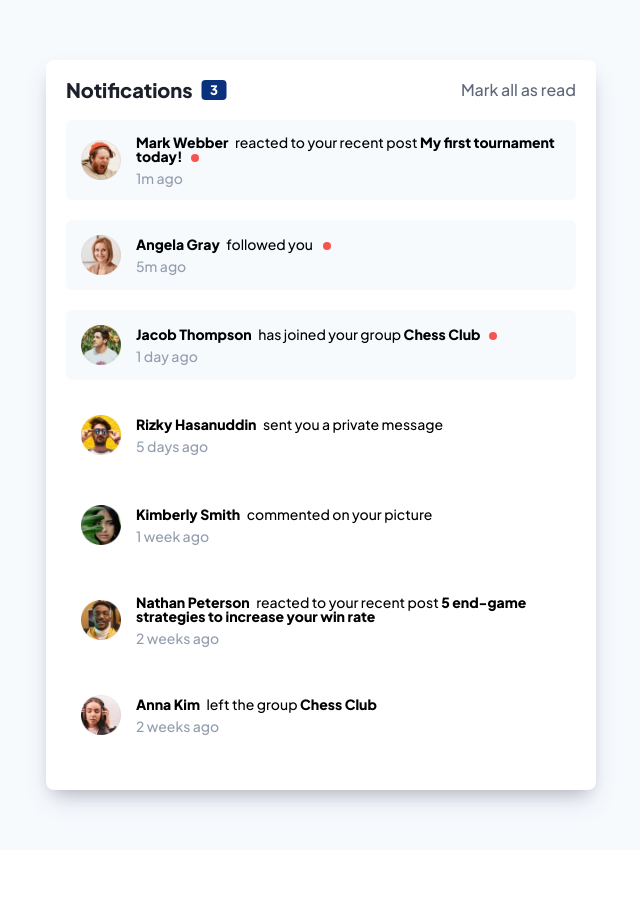
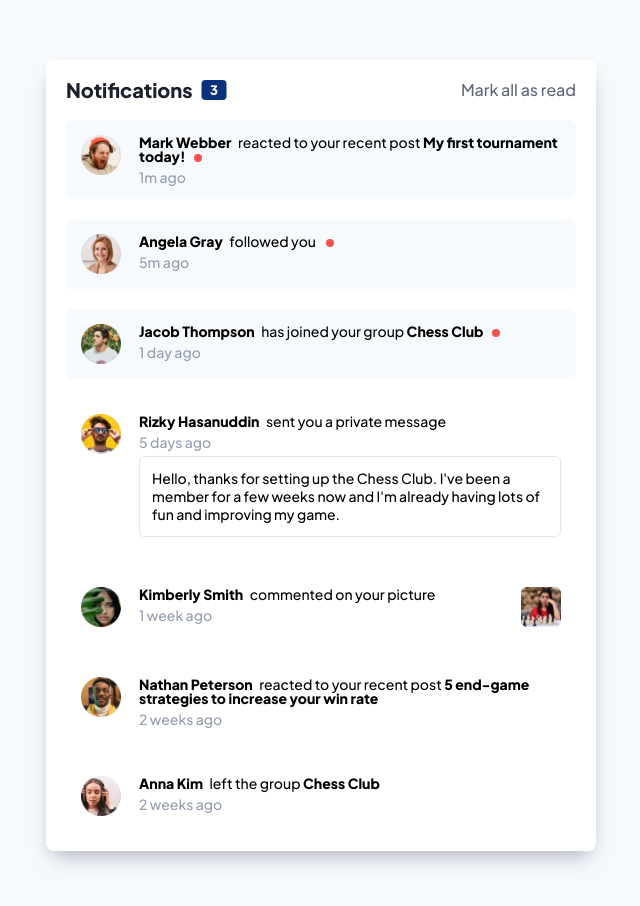
Before and after one commit to pperdana/frontend-mentor, a React (Vite) app in the folder notifications-page/: page / in a window 1280 px wide. Shown: the top 906 px of the page, without its empty margins (319-959 px from the left). Before the commit the page ends 850 px from the top, so only its background shows below. Built offline with nearby package versions, Linux system fonts and the light colour scheme.

Commit message:
add picture send and message ui

```diff
--- a/notifications-page/src/Person.jsx
+++ b/notifications-page/src/Person.jsx
@@ -1,8 +1,21 @@
-const Person = ({ post, group, name, status, id, sent, src, alt, read }) => {
+const Person = ({
+  post,
+  group,
+  name,
+  status,
+  id,
+  sent,
+  src,
+  alt,
+  read,
+  message,
+  picture,
+}) => {
   const background = read && "hsl(210, 60%, 98%)";
 
   return (
     <div className="card" style={{ background: `${background}` }}>
+      <div className="card-about">
         <img className="image" src={src} alt={alt} />
         <div className="info">
           <div className="desc">
@@ -11,7 +24,11 @@ const Person = ({ post, group, name, status, id, sent, src, alt, read }) => {
             <span className={read ? "dot display-dot" : "dot"}></span>
           </div>
           <div className="time">{sent}</div>
+          {message && <p className="message">{message}</p>}
+        </div>{" "}
       </div>
+
+      {picture && <img className="picture-send" src={picture} alt="chess" />}
     </div>
   );
 };
--- a/notifications-page/src/data.js
+++ b/notifications-page/src/data.js
@@ -5,7 +5,7 @@ import image4 from "./assets/images/avatar-rizky-hasanuddin.webp";
 import image5 from "./assets/images/avatar-kimberly-smith.webp";
 import image6 from "./assets/images/avatar-nathan-peterson.webp";
 import image7 from "./assets/images/avatar-anna-kim.webp";
-// import image3 from "./assets/images/image-chess.webp";
+import chess from "./assets/images/image-chess.webp";
 
 export const people = [
   {
@@ -41,6 +41,8 @@ export const people = [
     id: 4,
     name: "Rizky Hasanuddin",
     status: "sent you a private message",
+    message:
+      "Hello, thanks for setting up the Chess Club. I've been a member for a few weeks now and I'm already having lots of fun and improving my game.",
     sent: "5 days ago",
     src: image4,
     alt: "Image 4",
@@ -50,6 +52,7 @@ export const people = [
     id: 5,
     name: "Kimberly Smith",
     status: "commented on your picture",
+    picture: chess,
     sent: "1 week ago",
     src: image5,
     alt: "Image 5",
--- a/notifications-page/src/styles/List.scss
+++ b/notifications-page/src/styles/List.scss
@@ -1,15 +1,22 @@
 @import "./settings/_settings";
+
+.people {
+  display: flex;
+  flex-direction: column;
+  gap: 2rem;
+}
 
 .card {
   display: flex;
-  align-items: center;
-  gap: 1.5rem;
-
-  // background-color: $color-neutral--light-grayish-blue-1;
-  margin-bottom: 2rem;
   font-size: 1.4rem;
   padding: 1.5rem;
   border-radius: 6px;
+  justify-content: space-between;
+
+  .card-about {
+    display: flex;
+    gap: 1.8rem;
+  }
 
   .image {
     width: 4rem;
@@ -17,9 +24,15 @@
   }
 }
 
+.info {
+  display: flex;
+  flex-direction: column;
+  gap: 7px;
+}
+
 .desc {
   // position: relative;
-  margin-bottom: 0.8rem;
+  // margin-bottom: 0.8rem;
   .name {
     font-size: 1.4rem;
     display: inline;
@@ -53,3 +66,17 @@
 .time {
   color: $color-neutral--grayish-blue;
 }
+
+.message {
+  border: 1px solid hsl(210, 14%, 91%);
+  padding: 1.2rem;
+  border-radius: 5px;
+  line-height: 1.3;
+  // background-color: rgb(204, 241, 204);
+}
+
+.picture-send {
+  width: 40px;
+  height: 40px;
+  border-radius: px;
+}
```
Lines whose indentation alone changed are shown as unchanged.
